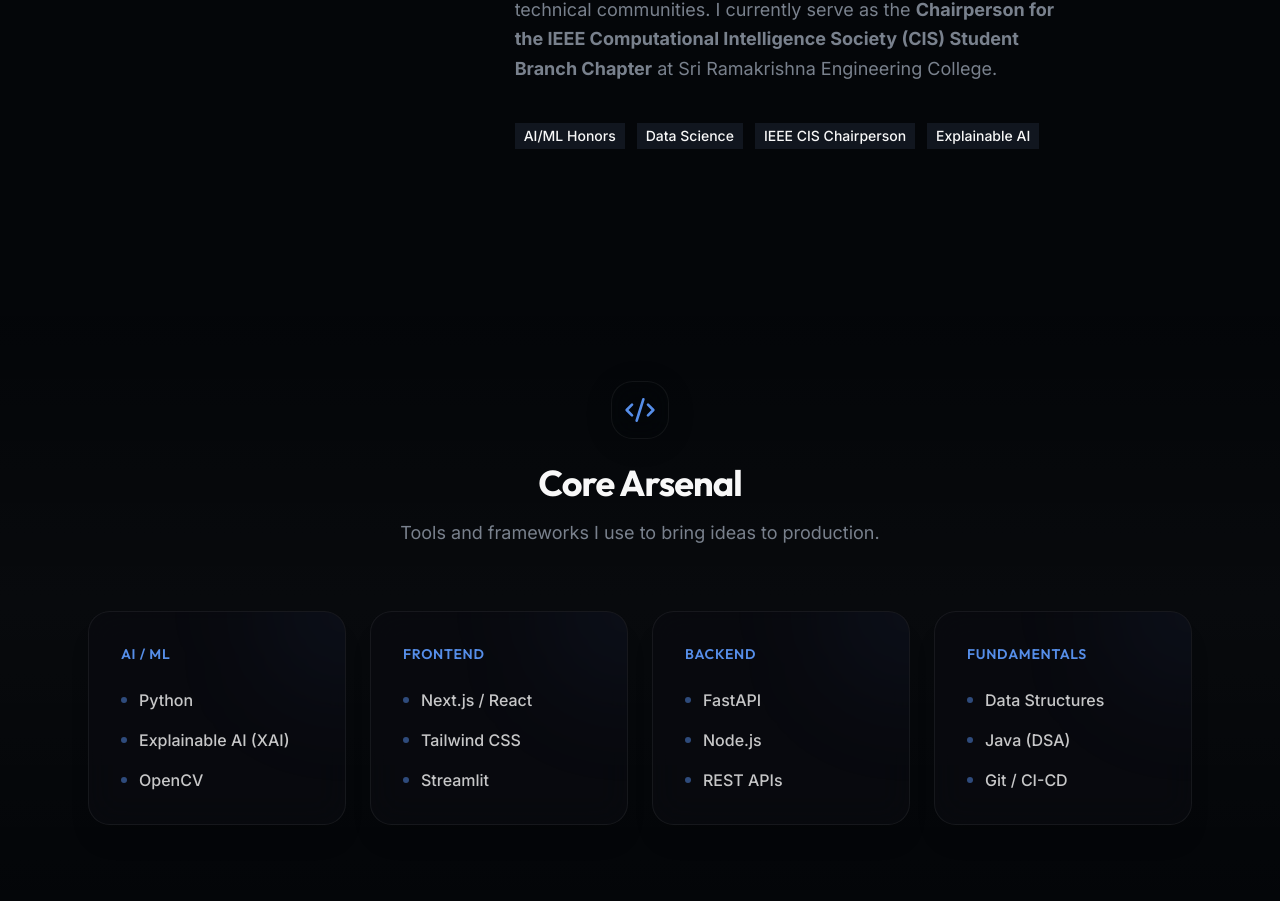
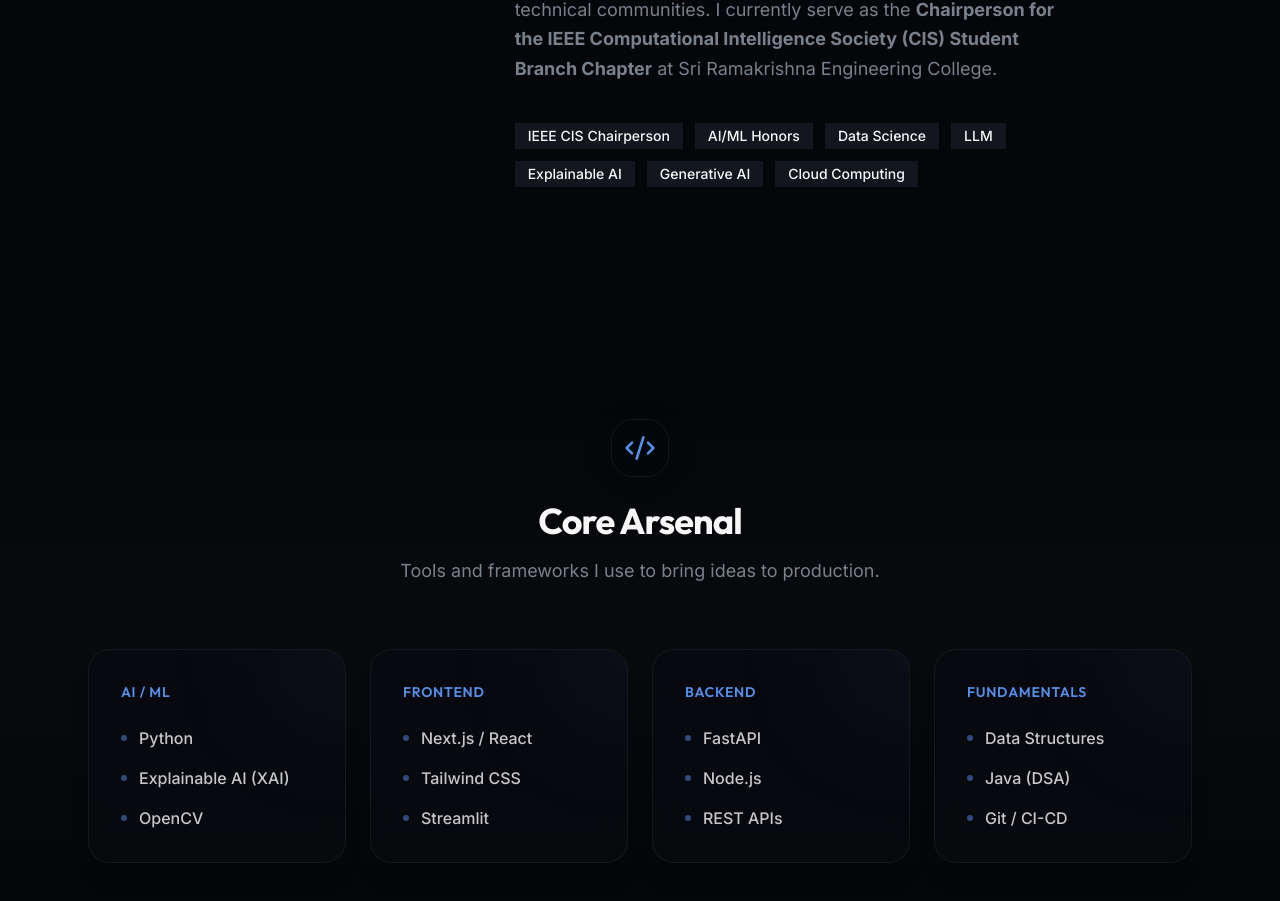
Before and after one commit to 007ash/My-Portfolio, a Next.js app: page / in a window 1280 px wide. Shown: the part 1999-2900 px from the top of the page. Built offline with nearby package versions, Linux system fonts and the light colour scheme; no server answers.

Commit message:
about section

```diff
--- a/src/components/sections/AboutSection.tsx
+++ b/src/components/sections/AboutSection.tsx
@@ -86,17 +86,26 @@ export function AboutSection() {
           </div>
 
           <div className="flex gap-3 flex-wrap mt-2">
-            <Badge variant="secondary" className="text-sm py-3">
+            <Badge variant="secondary" className="text-sm py-3 px-3">
+              IEEE CIS Chairperson
+            </Badge>
+            <Badge variant="secondary" className="text-sm py-3 px-3">
               AI/ML Honors
             </Badge>
-            <Badge variant="secondary" className="text-sm py-3">
+            <Badge variant="secondary" className="text-sm py-3 px-3">
               Data Science
             </Badge>
-            <Badge variant="secondary" className="text-sm py-3">
-              IEEE CIS Chairperson
+            <Badge variant="secondary" className="text-sm py-3 px-3">
+              LLM
             </Badge>
-            <Badge variant="secondary" className="text-sm py-3">
+            <Badge variant="secondary" className="text-sm py-3 px-3">
               Explainable AI
+            </Badge>
+            <Badge variant="secondary" className="text-sm py-3 px-3">
+              Generative AI
+            </Badge>
+            <Badge variant="secondary" className="text-sm py-3 px-3">
+              Cloud Computing
             </Badge>
           </div>
         </FadeIn>
```
